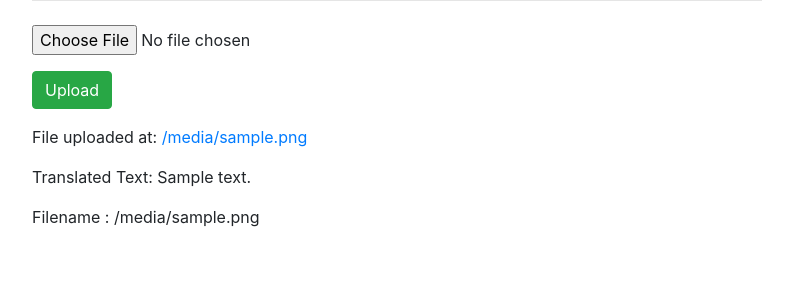
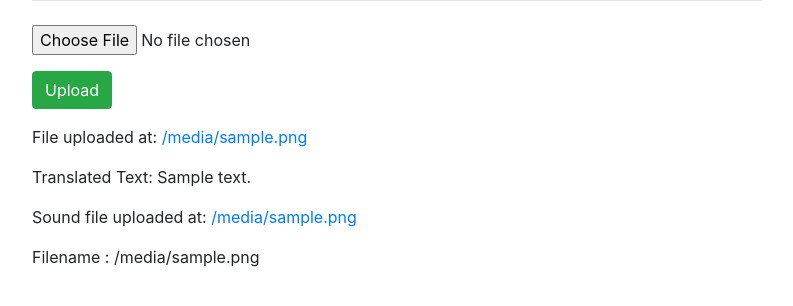
Before and after one commit to anvitgupta/text-recognition-translator, a Django app: template uploads/core/templates/core/simple_upload.html in a window 1280 px wide. Shown: the part 56-362 px from the top of the page, without its empty margins (243-1036 px from the left). Run offline with Django 3.2, Linux system fonts and the light colour scheme; tables that the repository leaves empty hold one stand-in row (values such as "Sample post"); the template is opened without the code that fills it: values that come from a table or form of the project are taken from there, most other values are stand-ins (such as "Sample title", 1, 10 or a date in 2020); parts of the project's set-up code (start-up, migrations or seed data) failed here and were passed over; some libraries are stand-ins or nearby versions.

Commit message:
fix dummy mistake

```diff
--- a/uploads/core/templates/core/simple_upload.html
+++ b/uploads/core/templates/core/simple_upload.html
@@ -23,7 +23,7 @@
       {% if translated_text %}
         <p>Translated Text: {{ translated_text }}</p>
       {% endif %}
-      {% if sound_file %}
+      {% if sound_file_url %}
         <p>Sound file uploaded at: <a href="{{ sound_file_url }}">{{ sound_file_url }}</a></p>
       {% endif %}
       {% if file_name %}
--- a/uploads/core/views.py
+++ b/uploads/core/views.py
@@ -27,7 +27,7 @@ def simple_upload(request):
         sound_file = soundconverter.ConvertToSound(translated_text)
         path = './media/sound.mp3'
         sound_file.save(path)
-        sound_file_url = fs.url("sound.mp3")
+        sound_file_url = fs.url(path)
 
         return render(request, 'core/simple_upload.html', {
             'uploaded_file_url': uploaded_file_url,
```
